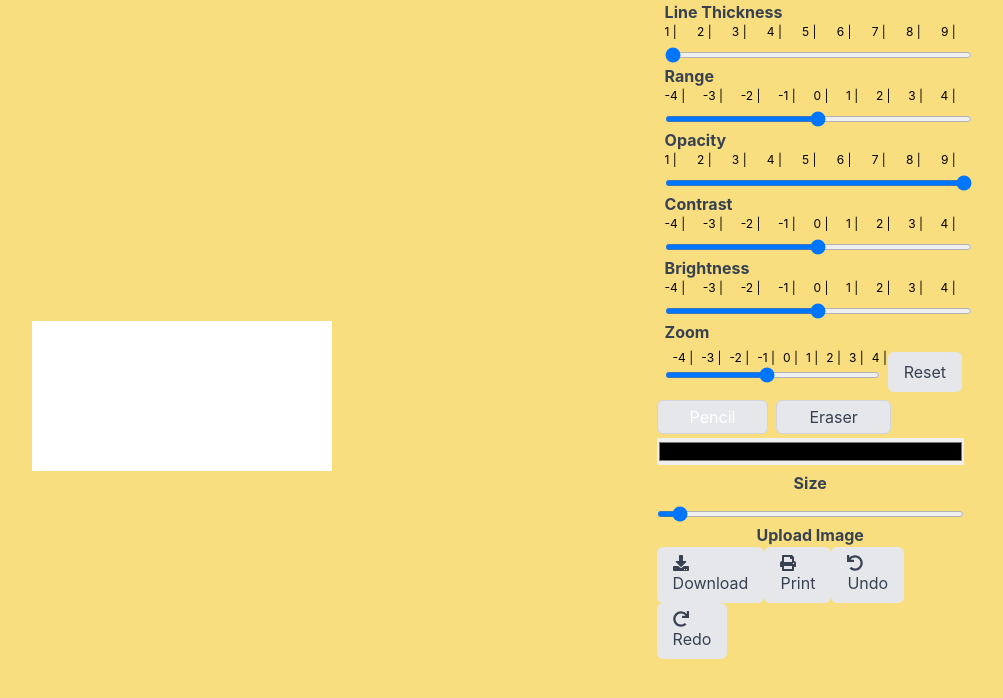
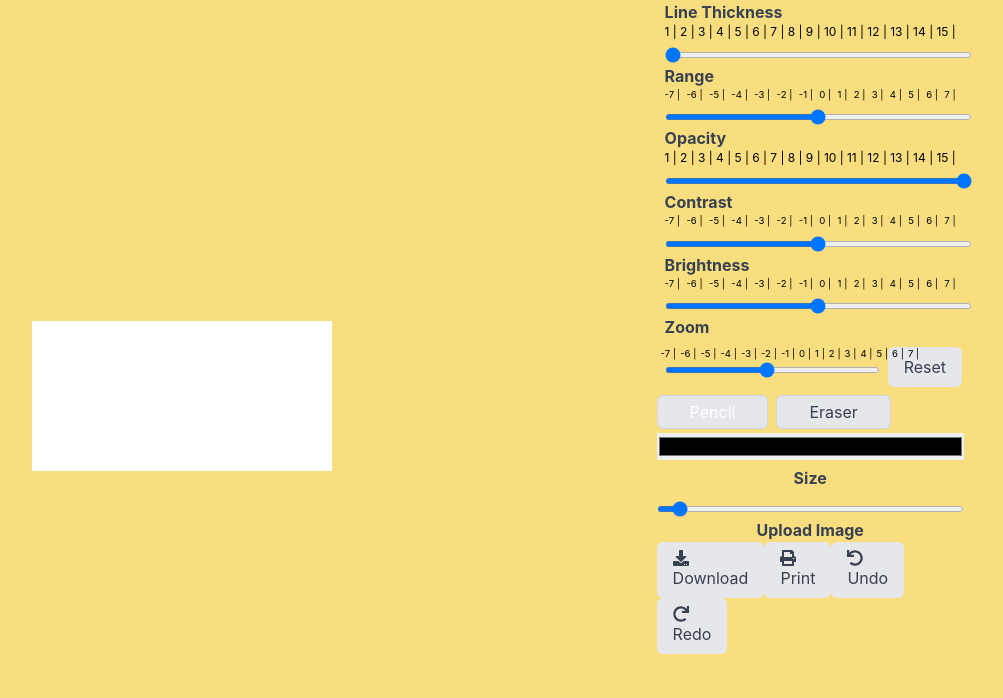
Before and after one commit to huzaifasad/Image-Editor-Fiverr, a React (Create React App) app: page / in a window 1280 px wide. Shown: the top 698 px of the page, without its empty margins (265-1268 px from the left). Built offline with nearby package versions, Linux system fonts and the light colour scheme.

Commit message:
Update ImageEditor.js

```diff
--- a/src/ImageEditor.js
+++ b/src/ImageEditor.js
@@ -465,11 +465,12 @@ const erase = (e) => {
 
                         <label className='flex items-center  text-gray-700 font-bold rounded-md  px-2 transform hover:scale-105 transition-transform duration-300'>Line Thickness</label>
 
-                        <div className="flex justify-between  px-2 top-0">
-        {[1, 2, 3, 4, 5, 6, 7, 8, 9].map(number => (
-            <span key={number} className="text-xs">{number} |</span>
+                        <div className="flex justify-between px-2 top-0">
+    {Array.from({ length: 15 }, (_, index) => (
+        <span key={index + 1} className="text-xs">{index + 1} |</span>
     ))}
 </div>
+
                         <input
                             type="range"
                             min="0"
@@ -488,10 +489,9 @@ const erase = (e) => {
                     <div>
                         <label className='flex items-center  text-gray-700 font-bold rounded-md  px-2 transform hover:scale-105 transition-transform duration-300'>Range</label>
 
-
-                        <div className="flex justify-between  px-2 top-0">
-        {[-4, -3, -2, -1, 0, 1, 2, 3, 4].map(number => (
-            <span key={number} className="text-xs">{number} |</span>
+                        <div className="flex justify-between px-2 top-0">
+    {Array.from({ length: 15 }, (_, index) => (
+        <span key={index - 7} className="text-[0.6rem]">{index - 7} |</span>
     ))}
 </div>
                         <input
@@ -507,11 +507,12 @@ const erase = (e) => {
                     <div>
                         <label className='flex items-center  text-gray-700 font-bold rounded-md  px-2 transform hover:scale-105 transition-transform duration-300'>Opacity</label>
 
-                        <div className="flex justify-between  px-2 top-0">
-        {[1, 2, 3, 4, 5, 6, 7, 8, 9].map(number => (
-            <span key={number} className="text-xs">{number} |</span>
+                        <div className="flex justify-between px-2 top-0">
+    {Array.from({ length: 15 }, (_, index) => (
+        <span key={index + 1} className="text-xs">{index + 1} |</span>
     ))}
 </div>
+
 
                         <input
     type="range"
@@ -526,9 +527,9 @@ const erase = (e) => {
                     <div className=''>
                         <label className='flex items-center  text-gray-700 font-bold rounded-md  px-2 transform hover:scale-105 transition-transform duration-300'>Contrast</label>
 
-                        <div className="flex justify-between  px-2 top-0">
-        {[-4, -3, -2, -1, 0, 1, 2, 3, 4].map(number => (
-            <span key={number} className="text-xs">{number} |</span>
+                        <div className="flex justify-between px-2 top-0">
+    {Array.from({ length: 15 }, (_, index) => (
+        <span key={index - 7} className="text-[0.6rem]">{index - 7} |</span>
     ))}
 </div>
                         <input
@@ -546,12 +547,11 @@ const erase = (e) => {
 
                         <label className='flex items-center  text-gray-700 font-bold rounded-md  px-2 transform hover:scale-105 transition-transform duration-300'>Brightness</label>
 
-                        <div className="flex justify-between  px-2 top-0">
-        {[-4, -3, -2, -1, 0, 1, 2, 3, 4].map(number => (
-            <span key={number} className="text-xs">{number} |</span>
+                        <div className="flex justify-between px-2 top-0">
+    {Array.from({ length: 15 }, (_, index) => (
+        <span key={index - 7} className="text-[0.6rem]">{index - 7} |</span>
     ))}
-    </div>
-                        <input
+</div>        <input
                             type="range"
                             min="0"
                             max="200"
@@ -580,12 +580,13 @@ const erase = (e) => {
 
                     <div>
                     <label className='flex items-center  text-gray-700 font-bold rounded-md  px-2 transform hover:scale-105 transition-transform duration-300'>Zoom</label>
-
-                    <div className="  px-2 absolute w-[70%]">
-        {[-4, -3, -2, -1, 0, 1, 2, 3, 4].map(number => (
-            <span key={number} className="text-xs relative ml-2">{number} |</span>
+                    <div className="px-1 absolute w-[70%] ">
+    {Array.from({ length: 15 }, (_, index) => (
+        <span key={index - 7} className="text-[0.6rem] relative  mr-1">{index - 7} |</span>
     ))}
 </div>
+
+
     <input
         type="range"
         min="10"
```
Lines whose indentation alone changed are shown as unchanged.
